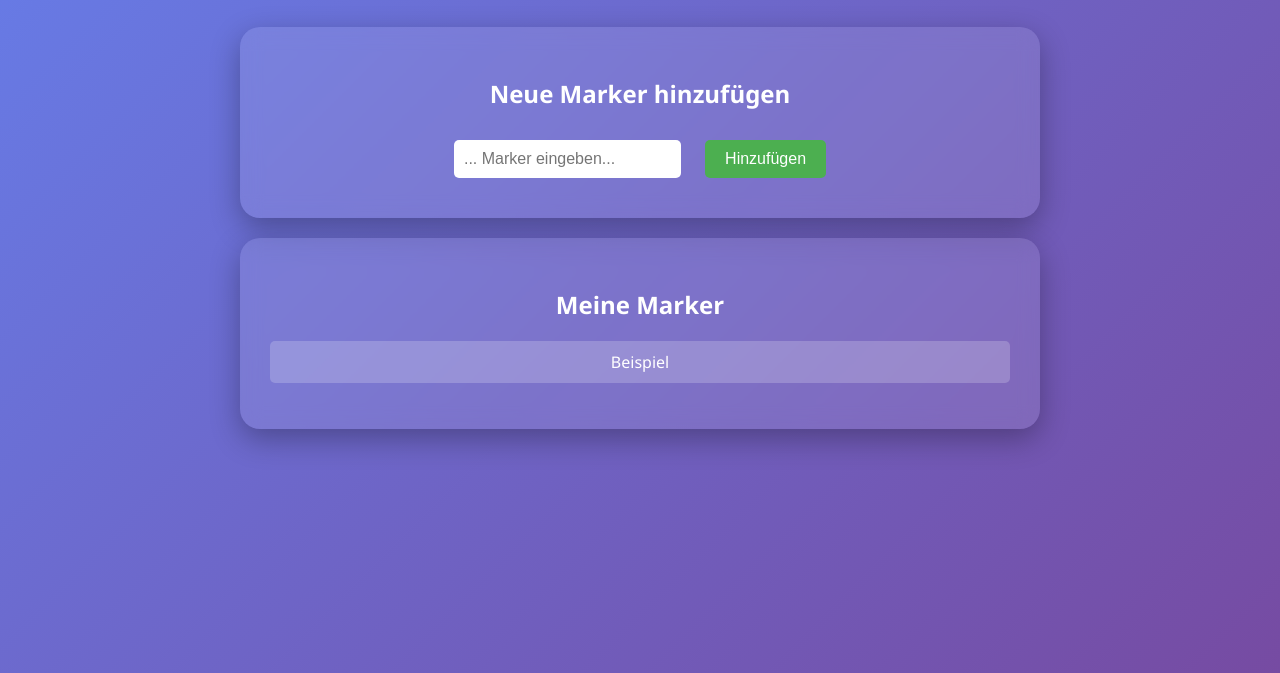
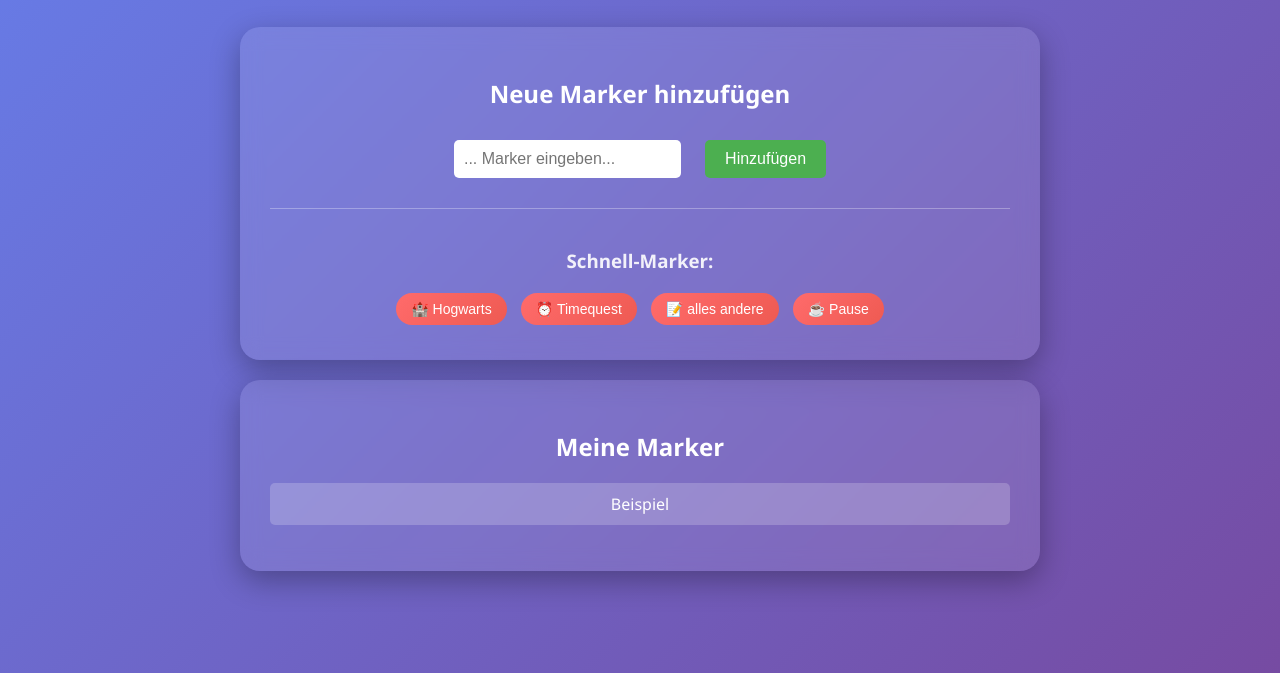
Before and after one commit to Horizon-Research-UG/t3, a plain HTML site: page index.html in a window 1280 px wide. Shown: the part 167-840 px from the top of the page. Drawn offline with Linux system fonts and the light colour scheme.

Commit message:
Schnell-Marker Buttons hinzugefügt

```diff
--- a/index.html
+++ b/index.html
@@ -14,6 +14,14 @@
             <h2>Neue Marker hinzufügen</h2>
             <input type="text" id="nameInput" placeholder="... Marker eingeben...">
             <button onclick="addName()">Hinzufügen</button>
+
+            <div class="quick-buttons">
+                <h3>Schnell-Marker:</h3>
+                <button onclick="addQuickMarker('Hogwarts')">🏰 Hogwarts</button>
+                <button onclick="addQuickMarker('Timequest')">⏰ Timequest</button>
+                <button onclick="addQuickMarker('alles andere')">📝 alles andere</button>
+                <button onclick="addQuickMarker('Pause')">☕ Pause</button>
+            </div>
         </div>
 
         <div class="card">
--- a/script.js
+++ b/script.js
@@ -29,6 +29,23 @@ function addName() {
     console.log('Aktuelle Marker:', names);
 }
 
+// Schnell-Marker hinzufügen
+function addQuickMarker(markerName) {
+    // Prüfen ob bereits vorhanden
+    if (names.includes(markerName)) {
+        alert('Marker "' + markerName + '" ist bereits vorhanden!');
+        return;
+    }
+
+    // Marker zur Liste hinzufügen
+    names.push(markerName);
+
+    // Liste neu anzeigen
+    showNames();
+
+    console.log('Schnell-Marker hinzugefügt:', markerName);
+}
+
 // Alle Marker anzeigen
 function showNames() {
     const list = document.getElementById('nameList');
--- a/style.css
+++ b/style.css
@@ -68,3 +68,29 @@ li {
     padding: 10px;
     border-radius: 5px;
 }
+
+.quick-buttons {
+    margin-top: 20px;
+    padding-top: 20px;
+    border-top: 1px solid rgba(255,255,255,0.3);
+}
+
+.quick-buttons h3 {
+    margin-bottom: 15px;
+    color: rgba(255,255,255,0.9);
+}
+
+.quick-buttons button {
+    background: linear-gradient(135deg, #ff6b6b, #ee5a52);
+    margin: 5px;
+    padding: 8px 15px;
+    font-size: 14px;
+    border-radius: 20px;
+    transition: all 0.3s ease;
+}
+
+.quick-buttons button:hover {
+    background: linear-gradient(135deg, #ff5252, #f44336);
+    transform: translateY(-2px);
+    box-shadow: 0 5px 15px rgba(255, 107, 107, 0.4);
+}
```
